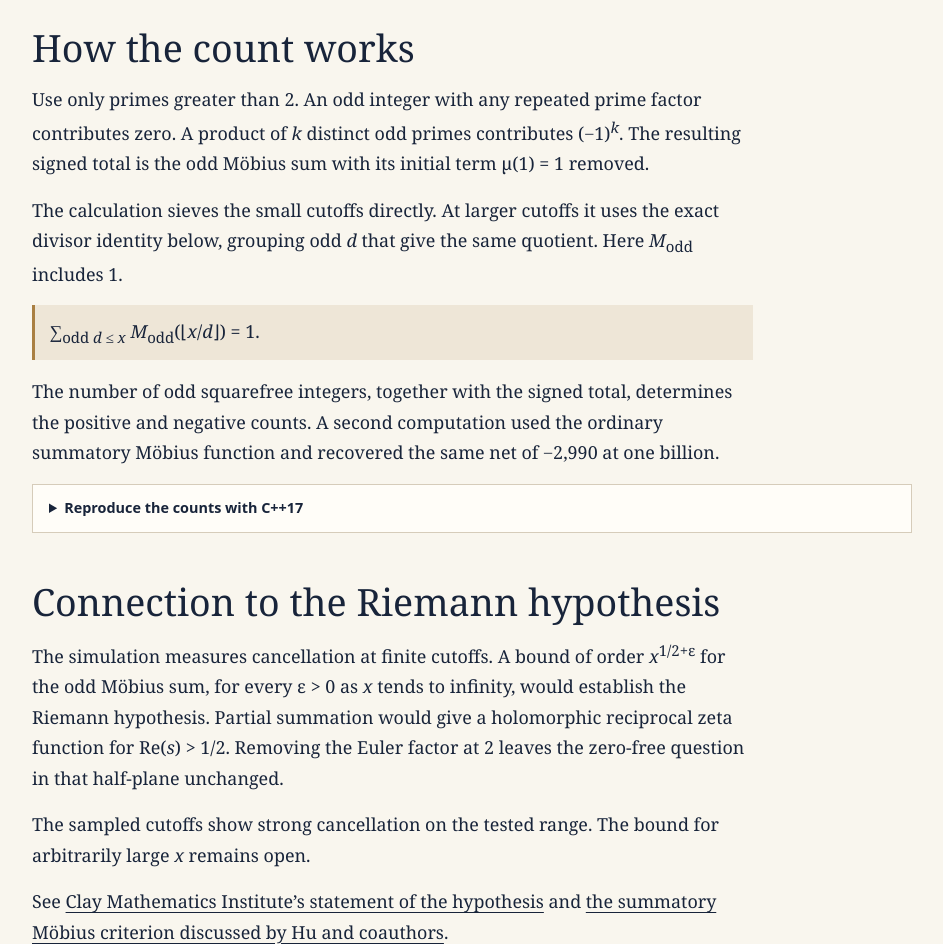
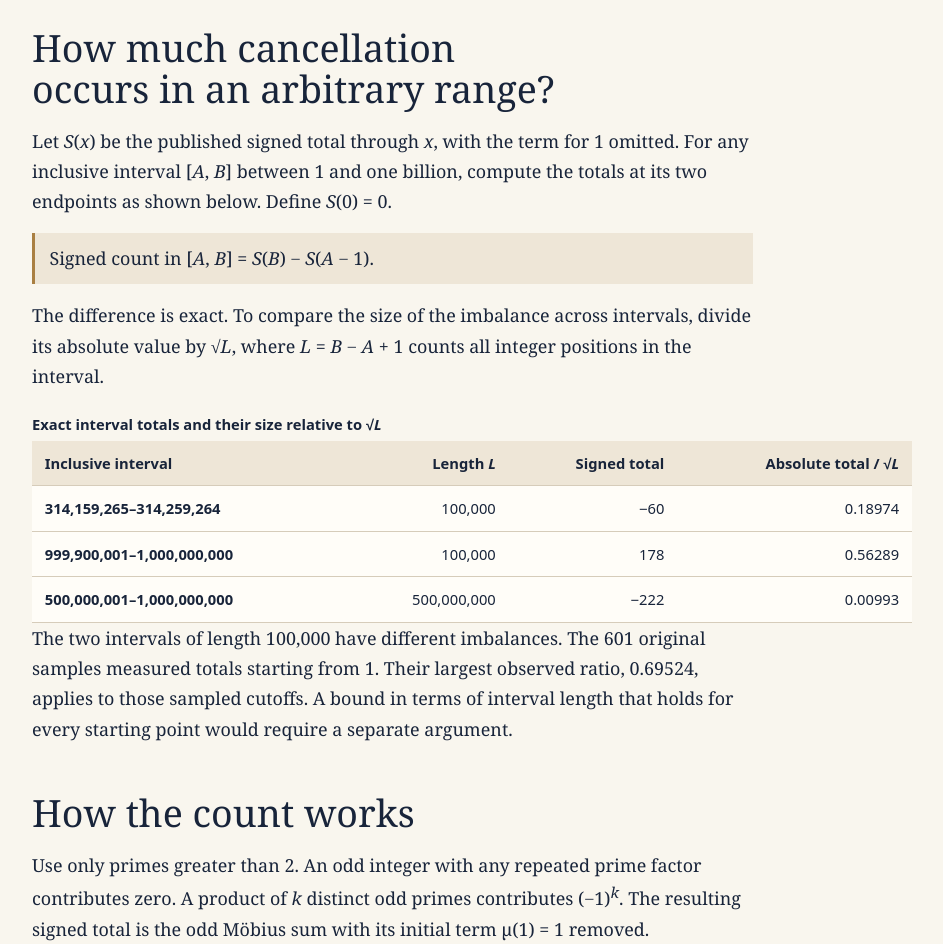
Before and after one commit to Recast-The-Poly-Math/De-Paritate-et-Phasi, a plain HTML site: page home/odd-mobius-through-one-billion.html in a window 1280 px wide. Shown: the part 1420-2364 px from the top of the page, without its empty margins (168-1111 px from the left). Drawn offline with Linux system fonts and the light colour scheme.

Commit message:
Explain arbitrary interval Möbius counts with verified examples

```diff
--- a/home/odd-mobius-through-one-billion.html
+++ b/home/odd-mobius-through-one-billion.html
@@ -86,6 +86,25 @@
         </table>
       </div>
       <p>Across 601 logarithmically spaced cutoffs from 1,000 to one billion, the largest sampled absolute ratio was approximately 0.69524, at <var>x</var> = 1,622, where the signed total was −28.</p>
+    </section>
+
+    <section aria-labelledby="arbitrary-range">
+      <h2 id="arbitrary-range">How much cancellation occurs in an arbitrary range?</h2>
+      <p>Let <var>S</var>(<var>x</var>) be the published signed total through <var>x</var>, with the term for 1 omitted. For any inclusive interval [<var>A</var>, <var>B</var>] between 1 and one billion, compute the totals at its two endpoints as shown below. Define <var>S</var>(0) = 0.</p>
+      <p class="equation">Signed count in [<var>A</var>, <var>B</var>] = <var>S</var>(<var>B</var>) − <var>S</var>(<var>A</var> − 1).</p>
+      <p>The difference is exact. To compare the size of the imbalance across intervals, divide its absolute value by √<var>L</var>, where <var>L</var> = <var>B</var> − <var>A</var> + 1 counts all integer positions in the interval.</p>
+      <div class="table-scroll" tabindex="0" role="region" aria-label="Examples for arbitrary intervals">
+        <table>
+          <caption>Exact interval totals and their size relative to √<var>L</var></caption>
+          <thead><tr><th scope="col">Inclusive interval</th><th scope="col">Length <var>L</var></th><th scope="col">Signed total</th><th scope="col">Absolute total / √<var>L</var></th></tr></thead>
+          <tbody>
+            <tr><th scope="row">314,159,265–314,259,264</th><td>100,000</td><td>−60</td><td>0.18974</td></tr>
+            <tr><th scope="row">999,900,001–1,000,000,000</th><td>100,000</td><td>178</td><td>0.56289</td></tr>
+            <tr><th scope="row">500,000,001–1,000,000,000</th><td>500,000,000</td><td>−222</td><td>0.00993</td></tr>
+          </tbody>
+        </table>
+      </div>
+      <p>The two intervals of length 100,000 have different imbalances. The 601 original samples measured totals starting from 1. Their largest observed ratio, 0.69524, applies to those sampled cutoffs. A bound in terms of interval length that holds for every starting point would require a separate argument.</p>
     </section>
 
     <section aria-labelledby="method">
```
